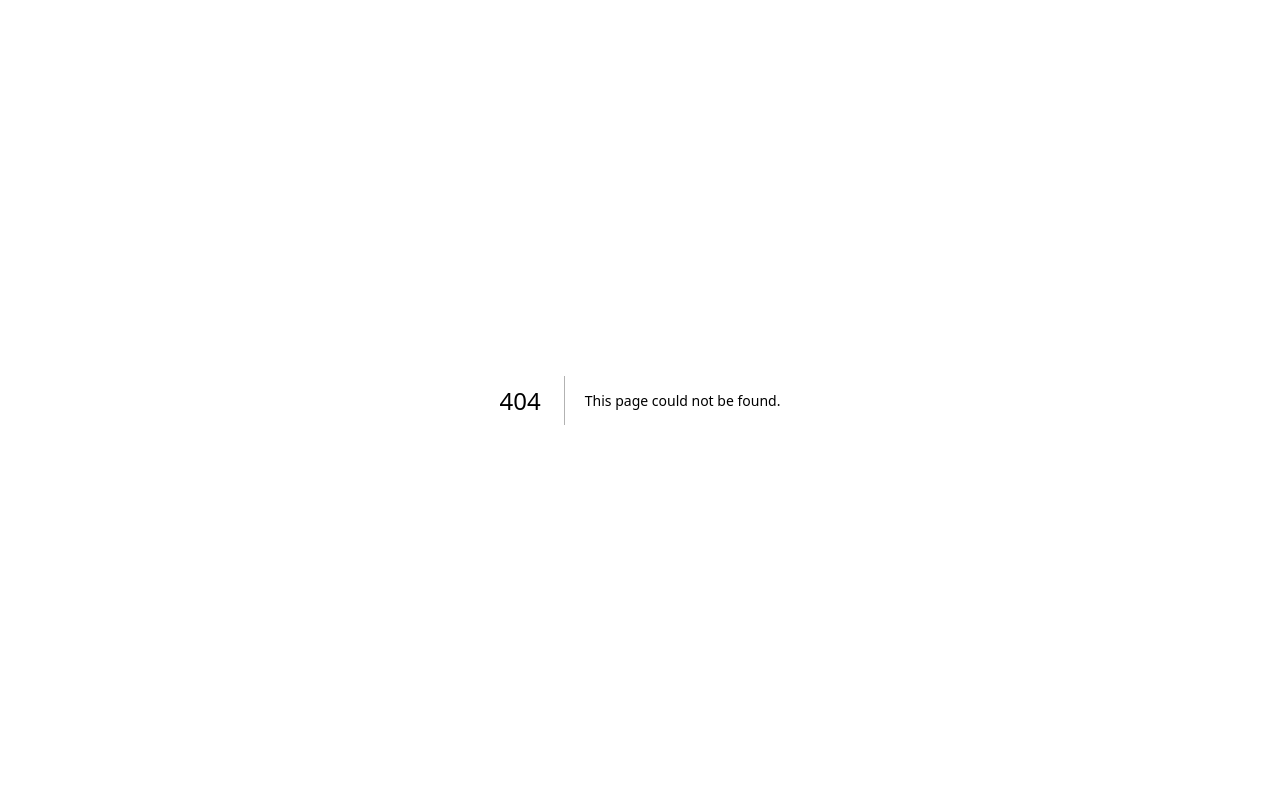
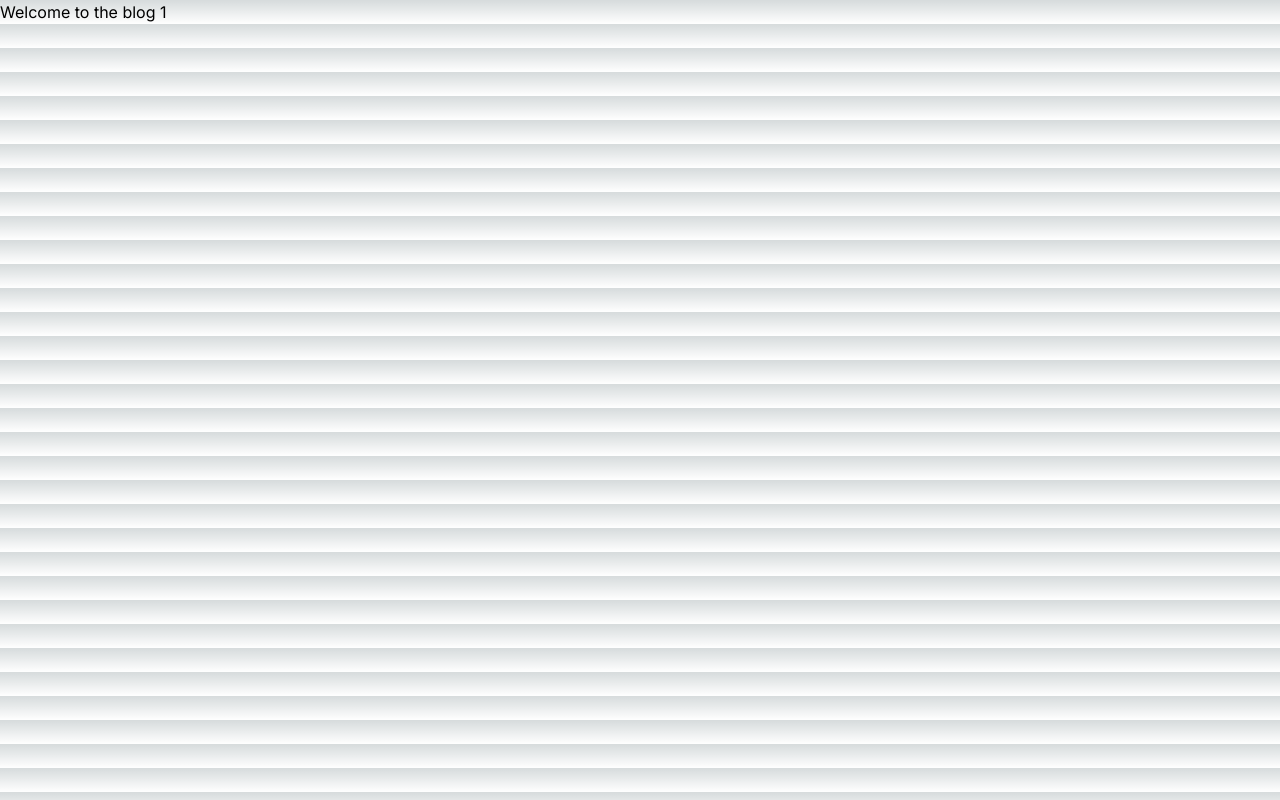
Before and after one commit to KishoreVB70/next-playground, a Next.js app: page /blog/1 in a window 1280 px wide. Before the commit this address had no page. Built offline with nearby package versions, Linux system fonts and the light colour scheme.

Commit message:
added dynamic nested routing along with obtaining the url via the params props

```diff
--- /dev/null
+++ b/src/app/blog/[id]/page.tsx
@@ -0,0 +1,9 @@
+import React from 'react'
+
+const Id = ({params}: {params: {id: string}}) => {
+  return (
+    <div>Welcome to the blog {params.id}</div>
+  )
+}
+
+export default Id
--- /dev/null
+++ b/src/app/blog/page.tsx
@@ -0,0 +1,9 @@
+import React from 'react'
+
+const Blog = () => {
+  return (
+    <div>Blog</div>
+  )
+}
+
+export default Blog
```
